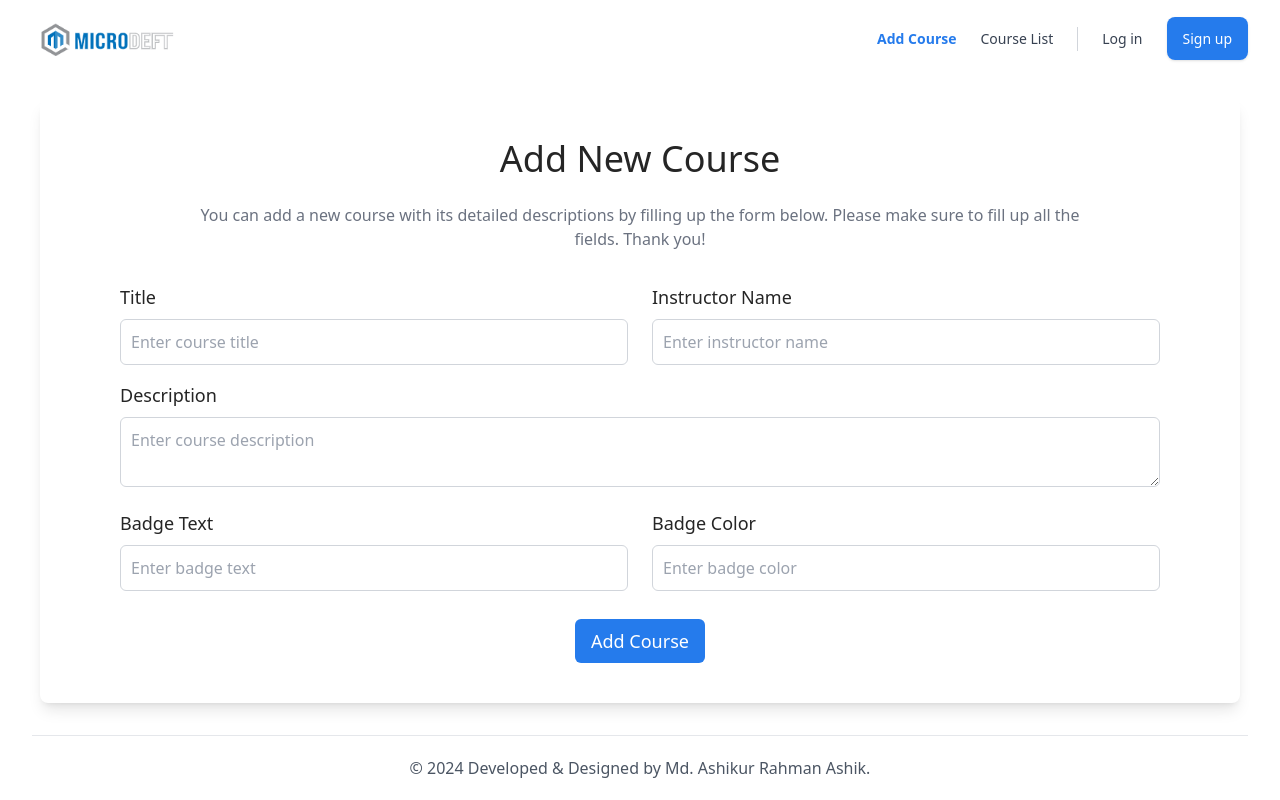
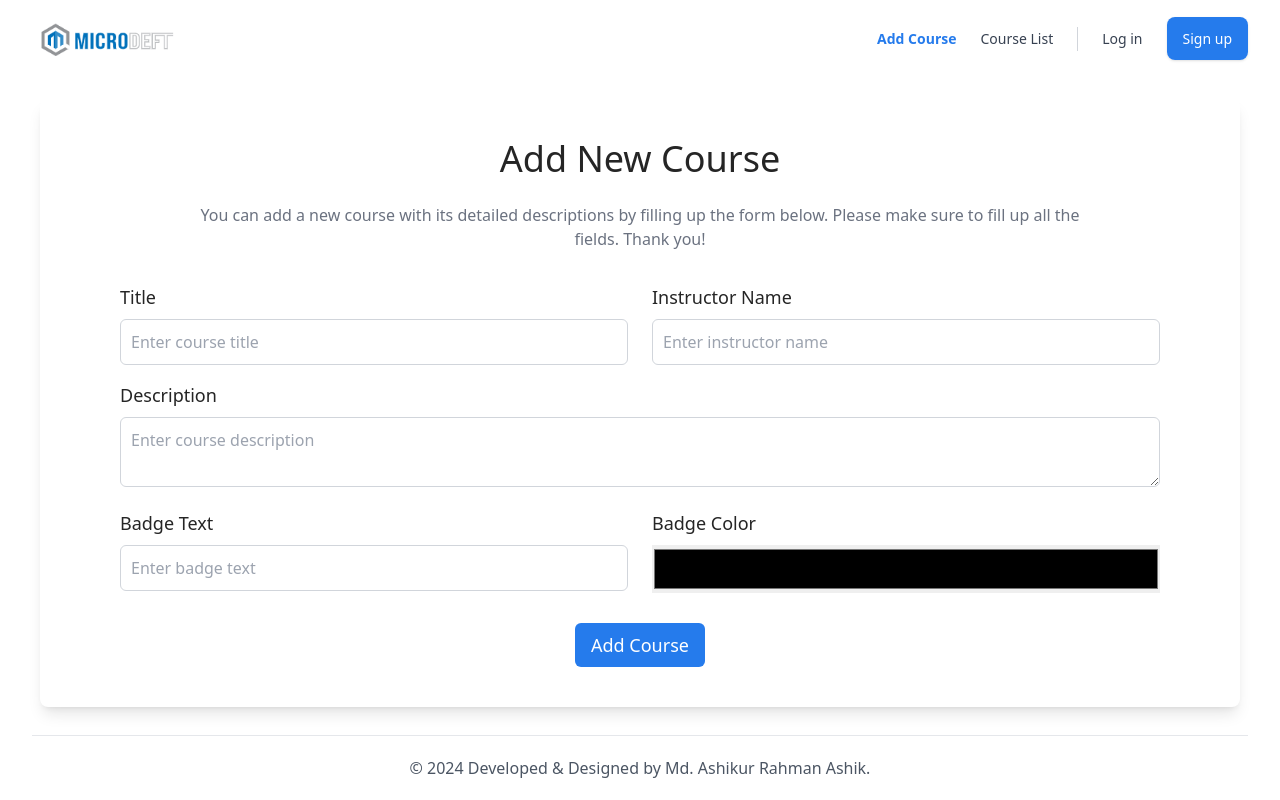
Before and after one commit to ashik-08/microdeft_react_test_ashik, a React (Vite) app: page /add-course in a window 1280 px wide. Built offline with nearby package versions, Linux system fonts and the light colour scheme.

Commit message:
[feat](AddCourse): change badge color input to color type for better UX

```diff
--- a/src/pages/AddCourse/AddCourse.jsx
+++ b/src/pages/AddCourse/AddCourse.jsx
@@ -59,8 +59,8 @@ const AddCourse = () => {
           <div className="space-y-2">
             <label className="text-lg font-medium">Badge Color</label>
             <input
-              className="w-full p-2.5 rounded-md border border-gray-300 focus:outline-primary-600"
-              type="text"
+              className="w-full h-12"
+              type="color"
               name="badge_color"
               placeholder="Enter badge color"
               required
```
